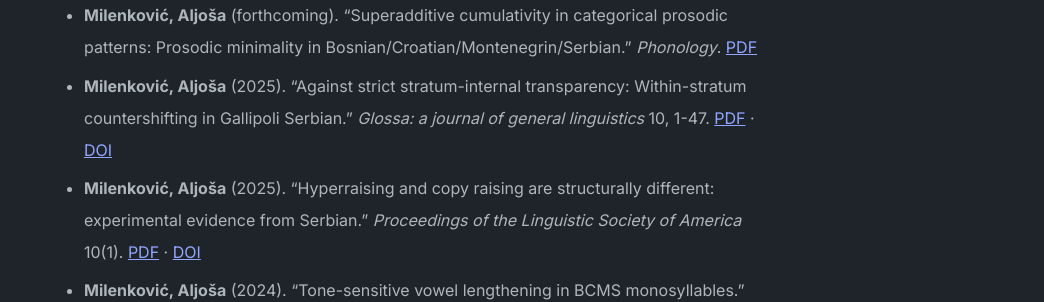
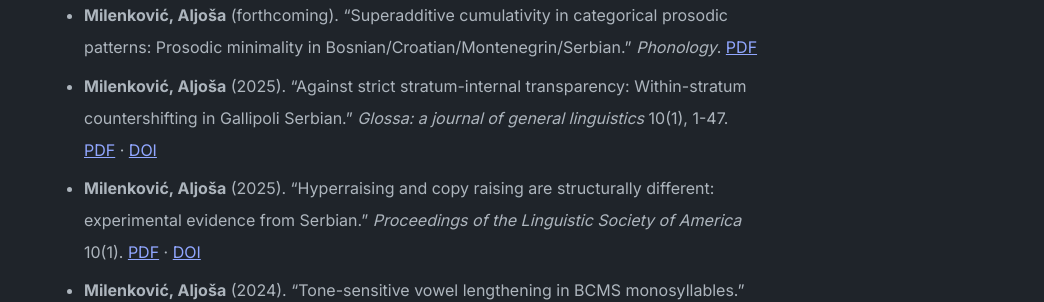
Before and after one commit to AljosaMilenkovic/AljosaMilenkovic.github.io, a Jekyll site: the page built from papers.md, in a window 1280 px wide and 900 px high. Shown: the part 349-651 px from the top of the window, without its empty margins (236-1280 px from the left). Built offline with Jekyll 4.4.1, drawn with Linux system fonts in a browser that asks for light colours.

Commit message:
Update papers.md

```diff
--- a/papers.md
+++ b/papers.md
@@ -8,7 +8,7 @@
 
 - **Milenković, Aljoša** and Kevin Ryan. (submitted). “Stress-weight and stress-tone interaction in South Slavic folk meter.”  [PDF](/metrics.pdf)
 - **Milenković, Aljoša** (forthcoming). “Superadditive cumulativity in categorical prosodic patterns: Prosodic minimality in Bosnian/Croatian/Montenegrin/Serbian.” *Phonology*. [PDF](/final.pdf)
-- **Milenković, Aljoša** (2025). “Against strict stratum-internal transparency: Within-stratum countershifting in Gallipoli Serbian.” *Glossa: a journal of general linguistics* 10, 1-47. [PDF](/opacity.pdf) · [DOI](https://doi.org/10.16995/glossa.23107)
+- **Milenković, Aljoša** (2025). “Against strict stratum-internal transparency: Within-stratum countershifting in Gallipoli Serbian.” *Glossa: a journal of general linguistics* 10(1), 1-47. [PDF](/opacity.pdf) · [DOI](https://doi.org/10.16995/glossa.23107)
 - **Milenković, Aljoša** (2025). “Hyperraising and copy raising are structurally different: experimental evidence from Serbian.” *Proceedings of the Linguistic Society of America* 10(1). [PDF](/hyperraising.pdf) · [DOI](https://doi.org/10.3765/plsa.v10i1.5938)
 - **Milenković, Aljoša** (2024). “Tone-sensitive vowel lengthening in BCMS monosyllables.” *Proceedings of the Fifty-ninth Annual Meeting of the Chicago Linguistic Society*, pp. 319–330. [PDF](/cls.pdf)
 - **Milenković, Aljoša** (2023). “Towards a more comprehensive theory of tone-stress interaction.” *NELS* 53(2), pp. 209–218. [PDF](/nels.pdf)
```
